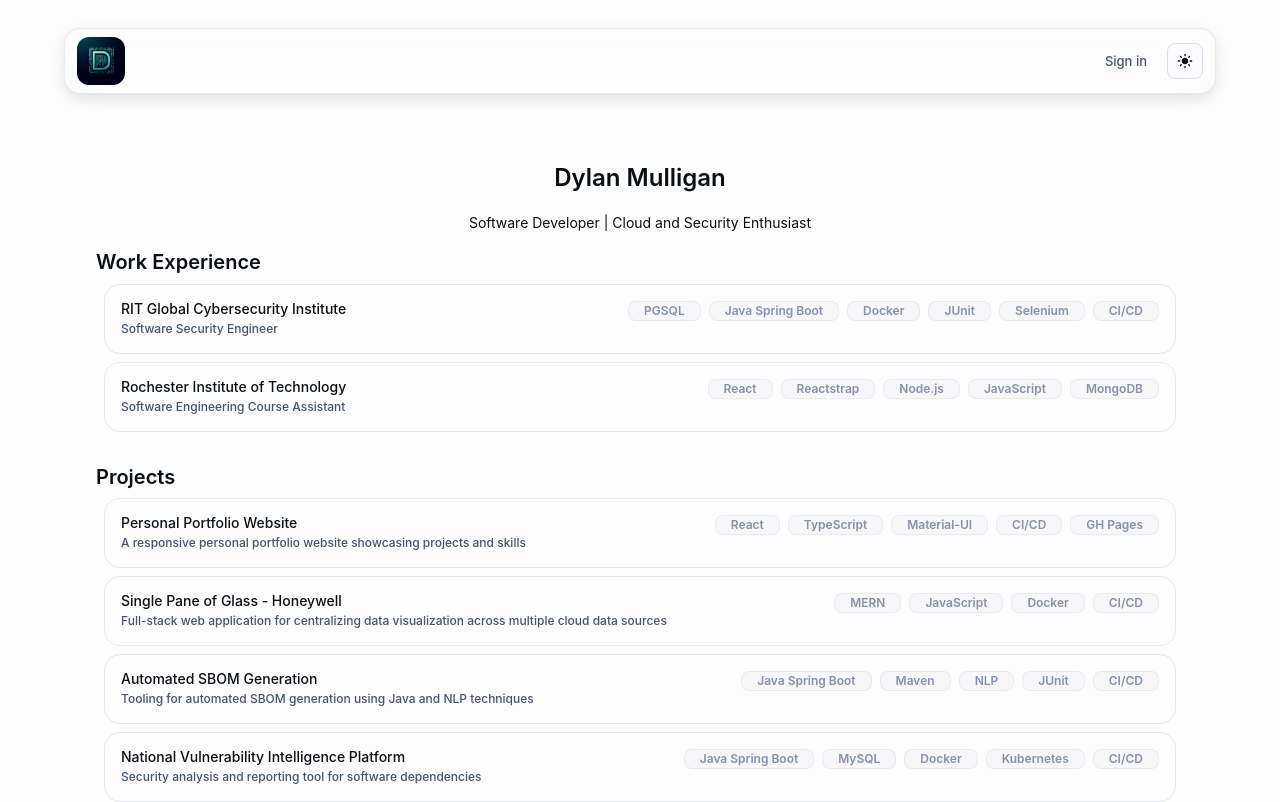
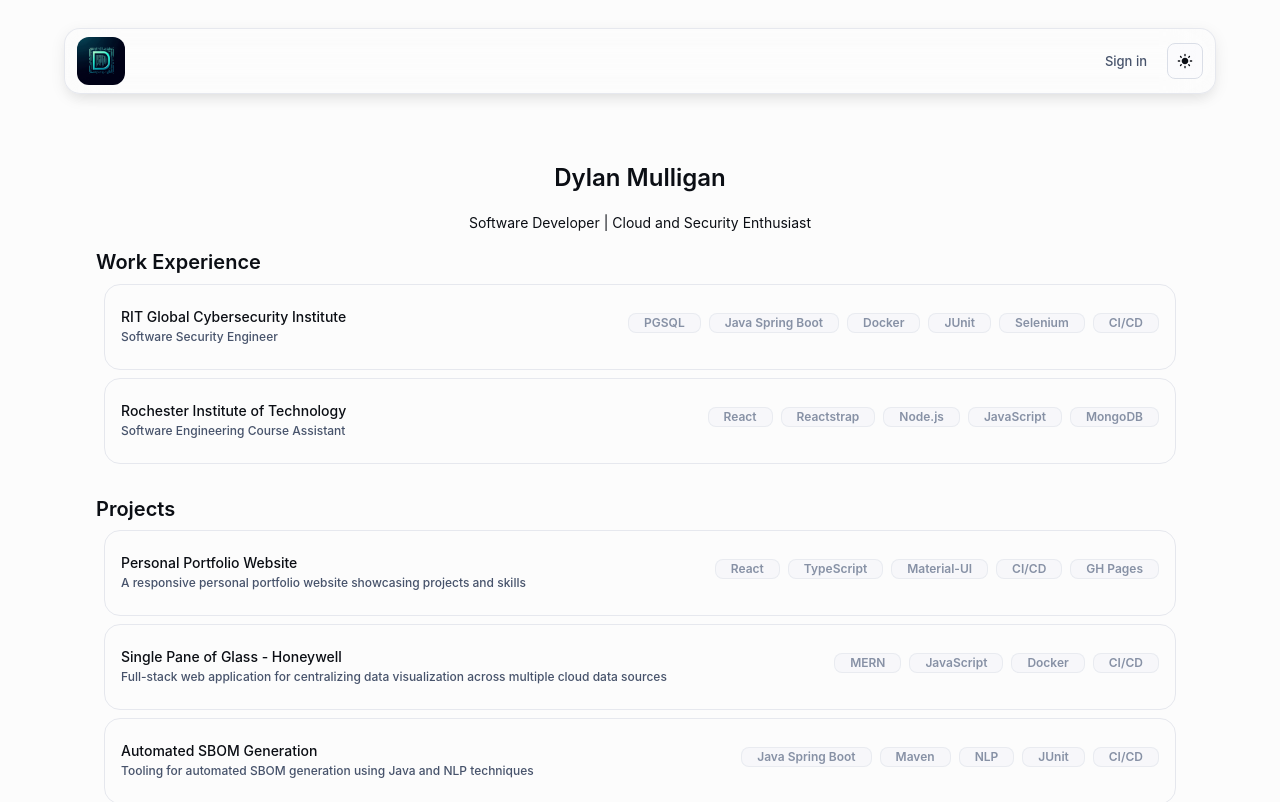
Before and after one commit to dylan-mulligan/personal-website, a React (Create React App) app: page / in a window 1280 px wide. Shown: the top 802 px of the page. Built offline with nearby package versions, Linux system fonts and the light colour scheme; the HTML template or start-up script is replaced by a standard one.

Commit message:
Added date section to ExpandableList.ExpandableItem

```diff
--- a/src/components/ExpandableList.tsx
+++ b/src/components/ExpandableList.tsx
@@ -8,6 +8,8 @@ interface ExpandableItem {
     subtitle: string;
     details: string;
     technologies: { name: string; url: string }[];
+    startDate: string;
+    endDate: string;
 }
 
 interface ExpandableListProps {
@@ -35,10 +37,12 @@ const ExpandableList: React.FC<ExpandableListProps> = ({ items }): JSX.Element =
         cursor: "pointer",
         display: "flex",
         justifyContent: "space-between",
+        alignItems: "center",
         border: `1px solid ${theme.palette.divider}`,
         borderRadius: 2,
-        marginBottom: 1
-    }
+        marginBottom: 1,
+        padding: 2
+    };
 
     return (
         <List>
@@ -49,8 +53,14 @@ const ExpandableList: React.FC<ExpandableListProps> = ({ items }): JSX.Element =
                         sx={listItemStyle}
                     >
                         <ListItemText primary={item.title} secondary={item.subtitle} />
+                        <Box sx={{ display: "flex", flexDirection: "column", alignItems: "flex-end" }}>
+                            {item.startDate && item.endDate &&
+                                <Typography variant="body2">
+                                    {item.startDate} - {item.endDate}
+                                </Typography>
+                            }
                             {!isSmallScreen && (
-                            <Box sx={{ display: "flex", gap: 1 }}>
+                                <Box sx={{ display: "flex", gap: 1, marginTop: 1 }}>
                                     {item.technologies.map((tech, techIndex) => (
                                         <Chip
                                             key={techIndex}
@@ -66,6 +76,7 @@ const ExpandableList: React.FC<ExpandableListProps> = ({ items }): JSX.Element =
                                     ))}
                                 </Box>
                             )}
+                        </Box>
                     </ListItem>
                     <Collapse in={expandedItem === index} timeout="auto" unmountOnExit>
                         <Box sx={{ paddingBottom: 2, paddingLeft: 2, paddingRight: 2, paddingTop: 1 }}>
```
Lines whose indentation alone changed are shown as unchanged.
